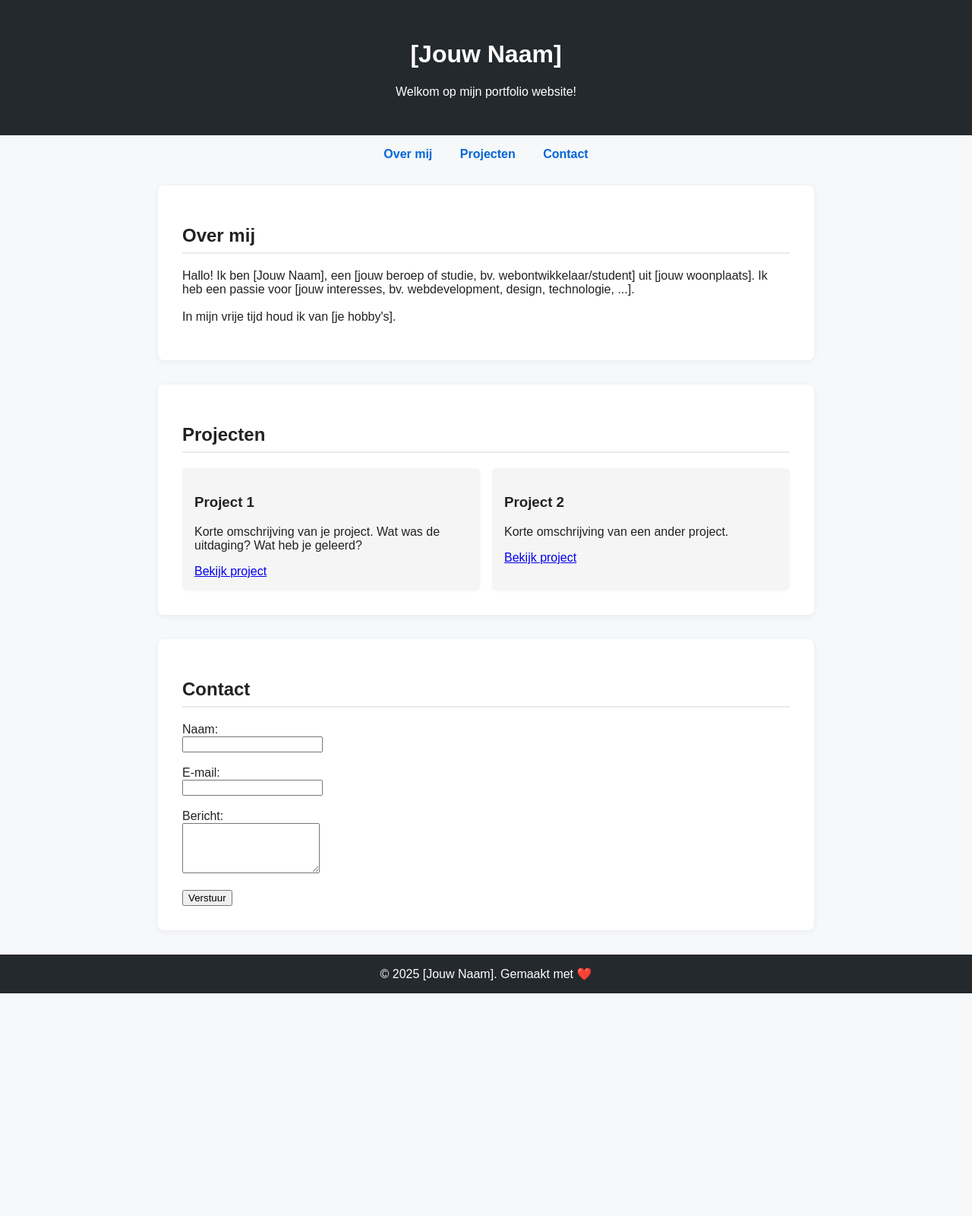
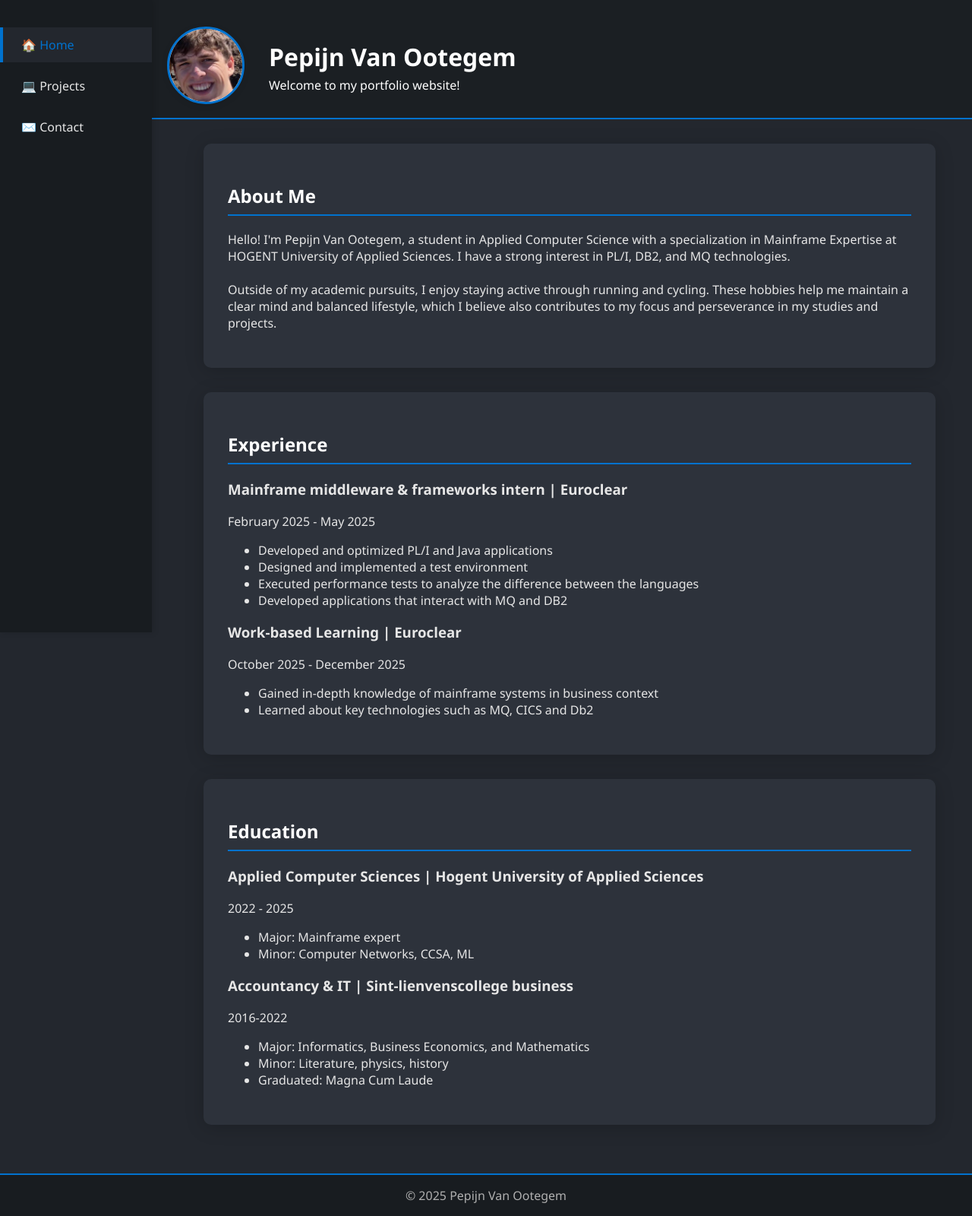
Before and after one commit to Pepijn-VanOotegem/Pepijn-VanOotegem.github.io, a plain HTML site: page index.html in a window 1280 px wide. Shown: the whole page at 76% size. Before the commit the page ends 1307 px from the top, so only its background shows below. Drawn offline with Linux system fonts and the light colour scheme.

Commit message:
Start of protfolio

```diff
--- a/index.html
+++ b/index.html
@@ -1,60 +1,77 @@
 <!DOCTYPE html>
-<html lang="nl">
+<html lang="en">
 <head>
     <meta charset="UTF-8">
     <meta name="viewport" content="width=device-width, initial-scale=1.0">
-    <title>Portfolio - [Jouw Naam]</title>
+    <title>Portfolio - Pepijn Van Ootegem</title>
     <link rel="stylesheet" href="style.css">
 </head>
 <body>
+    <button class="nav-toggle" aria-label="Show navigation" onclick="toggleNav()">☰</button>
+    <nav id="sidebar">
+        <a href="#about-me" aria-current="page">🏠 Home</a>
+        <a href="projecten.html">💻 Projects</a>
+        <a href="contact.html">✉️ Contact</a>
+    </nav>
     <header>
-        <h1>[Jouw Naam]</h1>
-        <p>Welkom op mijn portfolio website!</p>
+        <img src="./images/me.jpeg" alt="Profile photo of Pepijn Van Ootegem" class="profile-photo">
+        <div class="header-content">
+            <h1>Pepijn Van Ootegem</h1>
+            <p>Welcome to my portfolio website!</p>
+        </div>
     </header>
-    <nav>
-        <a href="#over-mij">Over mij</a>
-        <a href="#projecten">Projecten</a>
-        <a href="#contact">Contact</a>
-    </nav>
-    <section id="over-mij">
-        <h2>Over mij</h2>
-        <p>
-            Hallo! Ik ben [Jouw Naam], een [jouw beroep of studie, bv. webontwikkelaar/student] uit [jouw woonplaats].
-            Ik heb een passie voor [jouw interesses, bv. webdevelopment, design, technologie, ...].
-            <br><br>
-            In mijn vrije tijd houd ik van [je hobby's].
-        </p>
-    </section>
-    <section id="projecten">
-        <h2>Projecten</h2>
-        <div class="projecten">
-            <div class="project">
-                <h3>Project 1</h3>
-                <p>Korte omschrijving van je project. Wat was de uitdaging? Wat heb je geleerd?</p>
-                <a href="#" target="_blank">Bekijk project</a>
-            </div>
-            <div class="project">
-                <h3>Project 2</h3>
-                <p>Korte omschrijving van een ander project.</p>
-                <a href="#" target="_blank">Bekijk project</a>
-            </div>
-            <!-- Voeg meer projecten toe indien gewenst -->
+    <main>
+        <section id="about-me">
+            <h2>About Me</h2>
+            <p>
+                Hello! I'm Pepijn Van Ootegem, a student in Applied Computer Science with a specialization in Mainframe Expertise at HOGENT University of Applied Sciences.
+                I have a strong interest in PL/I, DB2, and MQ technologies.
+                <br><br>
+                Outside of my academic pursuits, I enjoy staying active through running and cycling.
+                These hobbies help me maintain a clear mind and balanced lifestyle,
+                which I believe also contributes to my focus and perseverance in my studies and projects.
+            </p>
+        </section>
+        <section id="experience">
+            <h2>Experience</h2>
+            <h3>Mainframe middleware & frameworks intern | Euroclear</h3>
+            <p>February 2025 - May 2025</p>
+            <ul>
+                <li>Developed and optimized PL/I and Java applications</li>
+                <li>Designed and implemented a test environment</li>
+                <li>Executed performance tests to analyze the difference between the languages</li>
+                <li>Developed applications that interact with MQ and DB2</li>
+            </ul>
+            <h3>Work-based Learning | Euroclear</h3>
+            <p>October 2025 - December 2025</p>
+            <ul>
+                <li>Gained in-depth knowledge of mainframe systems in business context</li>
+                <li>Learned about key technologies such as MQ, CICS and Db2</li>
+            </ul>
+        </section>
+        <section id="education">
+            <h2>Education</h2>
+            <h3>Applied Computer Sciences | Hogent University of Applied Sciences</h3>
+            <p>2022 - 2025</p>
+            <ul>
+                <li>Major: Mainframe expert</li>
+                <li>Minor: Computer Networks, CCSA, ML</li>
+            </ul>
+            <h3>Accountancy & IT | Sint-lienvenscollege business</h3>
+            <p>2016-2022</p>
+            <ul>
+                <li>Major: Informatics, Business Economics, and Mathematics</li>
+                <li>Minor: Literature, physics, history</li>
+                <li>Graduated: Magna Cum Laude</li>
+            </ul>
+        </section>
+    </main>
+    <footer>
+        <div class="footer-meta">
+            &copy; 2025 Pepijn Van Ootegem
         </div>
-    </section>
-    <section id="contact">
-        <h2>Contact</h2>
-        <form action="mailto:jou@email.com" method="POST" enctype="text/plain">
-            <label for="naam">Naam:</label><br>
-            <input type="text" id="naam" name="naam" required><br><br>
-            <label for="email">E-mail:</label><br>
-            <input type="email" id="email" name="email" required><br><br>
-            <label for="bericht">Bericht:</label><br>
-            <textarea id="bericht" name="bericht" rows="4" required></textarea><br><br>
-            <button type="submit">Verstuur</button>
-        </form>
-    </section>
-    <footer>
-        &copy; 2025 [Jouw Naam]. Gemaakt met ❤️
+        </div>
     </footer>
+    <script src="script.js"></script>
 </body>
 </html>
--- a/style.css
+++ b/style.css
@@ -1,60 +1,236 @@
 body {
-    font-family: Arial, sans-serif;
+    font-family: 'Segoe UI', 'Roboto', Arial, sans-serif;
     margin: 0; padding: 0;
-    background: #f6f8fa;
-    color: #222;
+    background: #23272e;
+    color: #e6e6e6;
+    min-height: 100vh;
+    display: flex;
+    flex-direction: column;
 }
 header {
-    background-color: #24292e;
+    position: relative;
+    background-color: #1b1f23;
     color: #fff;
-    padding: 2rem 1rem;
-    text-align: center;
+    padding: 2rem 1rem 1rem 220px;
+    text-align: left;
+    border-bottom: 2px solid #0072CE;
+    display: flex;
+    align-items: center;
+    gap: 2rem;
 }
 nav {
-    margin: 1rem 0;
-    text-align: center;
+    position: fixed;
+    top: 0;
+    left: 0;
+    width: 200px;
+    height: 100vh;
+    background: #181c20;
+    display: flex;
+    flex-direction: column;
+    align-items: flex-start;
+    padding-top: 2rem;
+    box-shadow: 2px 0 8px rgba(0,0,0,0.15);
+    z-index: 10;
 }
 nav a {
-    color: #0366d6;
-    margin: 0 1rem;
+    color: #e6e6e6;
+    background: none;
+    padding: 0.75rem 1.5rem;
+    margin: 0.25rem 0;
+    width: 100%;
+    text-align: left;
     text-decoration: none;
-    font-weight: bold;
+    font-weight: 500;
+    border-left: 4px solid transparent;
+    transition: border-color 0.2s, color 0.2s;
+    box-sizing: border-box;
 }
-nav a:hover {
-    text-decoration: underline;
+nav a.active, nav a[aria-current="page"] {
+    border-left: 4px solid #0072CE;
+    color: #0072CE;
+    background: #23272e;
+}
+
+nav a:hover, nav a:focus {
+    background: #33aaff;
+    color: #181c20;
+}
+
+main {
+    margin-left: 220px;
+    flex: 1;
 }
 section {
-    max-width: 800px;
+    max-width: 900px;
     margin: 2rem auto;
-    background: #fff;
-    border-radius: 8px;
-    box-shadow: 0 2px 8px rgba(0,0,0,0.06);
+    background: #2d323b;
+    border-radius: 10px;
+    box-shadow: 0 4px 24px rgba(0,0,0,0.18);
     padding: 2rem;
 }
 h2 {
-    border-bottom: 2px solid #eaeaea;
+    border-bottom: 2px solid #0072CE;
     padding-bottom: 0.5rem;
+    color: #fff;
 }
 .projecten {
     display: flex;
     flex-wrap: wrap;
-    gap: 1rem;
+    gap: 1.5rem;
 }
 .project {
-    flex: 1 1 250px;
-    background: #f5f5f5;
-    padding: 1rem;
-    border-radius: 6px;
-    box-shadow: 0 1px 4px rgba(0,0,0,0.03);
+    flex: 1 1 280px;
+    background: #23272e;
+    padding: 1.5rem;
+    border-radius: 8px;
+    box-shadow: 0 2px 8px rgba(0,0,0,0.12);
+    border-left: 4px solid #0072CE;
+    color: #e6e6e6;
+}
+.project h3 {
+    color: #0072CE;
+}
+.project a {
+    color: #fff;
+    background: #0072CE;
+    padding: 0.5rem 1rem;
+    border-radius: 4px;
+    text-decoration: none;
+    font-weight: 500;
+    display: inline-block;
+    margin-top: 1rem;
+    transition: background 0.2s;
+}
+.project a:hover {
+    background: #005fa3;
+}
+form label {
+    color: #e6e6e6;
+}
+input, textarea {
+    width: 100%;
+    padding: 0.5rem;
+    margin-top: 0.25rem;
+    margin-bottom: 1rem;
+    border: 1px solid #444;
+    border-radius: 4px;
+    background: #23272e;
+    color: #e6e6e6;
+}
+button[type="submit"] {
+    background: #0072CE;
+    color: #fff;
+    border: none;
+    padding: 0.75rem 2rem;
+    border-radius: 4px;
+    font-size: 1rem;
+    font-weight: 600;
+    cursor: pointer;
+    transition: background 0.2s;
+}
+button[type="submit"]:hover {
+    background: #005fa3;
 }
 footer {
     text-align: center;
     padding: 1rem;
-    background: #24292e;
+    background: #181c20;
+    color: #b0b0b0;
+    margin-top: 2rem;
+    border-top: 2px solid #0072CE;
+}
+.nav-toggle {
+    display: none;
+    position: fixed;
+    top: 1rem;
+    left: 1rem;
+    z-index: 100;
+    background: #0072CE;
     color: #fff;
-    margin-top: 2rem;
+    border: none;
+    font-size: 2rem;
+    border-radius: 4px;
+    padding: 0.25rem 0.75rem;
+    cursor: pointer;
 }
-@media (max-width: 600px) {
-    section { padding: 1rem; }
-    .projecten { flex-direction: column; }
+#contact ul {
+    list-style: none;
+    padding: 0;
+    margin: 1.5rem 0 0 0;
+    display: flex;
+    flex-direction: column;
+    gap: 1rem;
+    align-items: flex-start;
 }
+
+#contact ul li {
+    font-size: 1.1rem;
+    background: #23272e;
+    padding: 0.75rem 1.25rem;
+    border-radius: 6px;
+    box-shadow: 0 2px 8px rgba(0,0,0,0.08);
+}
+
+#contact ul li a {
+    color: #33aaff;
+    text-decoration: none;
+    font-weight: 600;
+    word-break: break-all;
+    transition: color 0.2s;
+}
+
+#contact ul li a:hover, #contact ul li a:focus {
+    color: #33aaff;
+    text-decoration: underline;
+}
+.profile-photo {
+    width: 96px;
+    height: 96px;
+    object-fit: cover;
+    border-radius: 50%;
+    border: 3px solid #0072CE;
+    background: #fff;
+    box-shadow: 0 2px 8px rgba(0,0,0,0.10);
+}
+
+.header-content {
+    display: flex;
+    flex-direction: column;
+    justify-content: center;
+}
+.header-content h1 {
+    margin-bottom: 0.3rem;
+}
+
+.header-content p {
+    margin-top: 0;
+}
+@media (max-width: 800px) {
+    nav {
+        position: fixed;
+        left: -220px;
+        top: 0;
+        width: 200px;
+        height: 100vh;
+        background: #181c20;
+        transition: left 0.3s;
+        z-index: 99;
+    }
+    nav.open {
+        left: 0;
+    }
+    main, header {
+        margin-left: 0;
+        padding-left: 1rem;
+    }
+    section {
+        margin: 1rem;
+        padding: 1rem;
+    }
+    .projecten {
+        flex-direction: column;
+    }
+    .nav-toggle {
+        display: block;
+    }
+}
```
Also changed, not shown: contact.html (added, +37 -0 lines), projecten.html (added, +62 -0 lines), images/me.jpeg (added).
